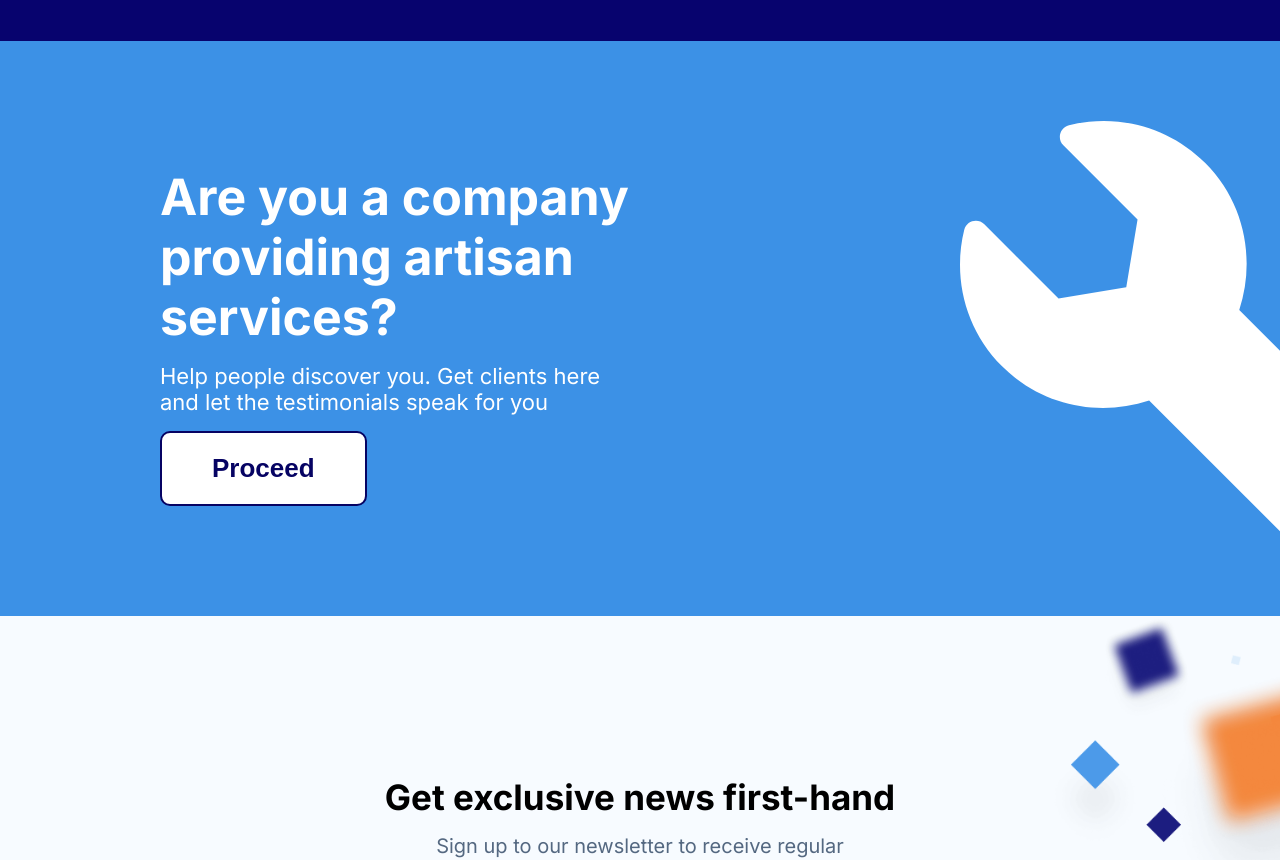
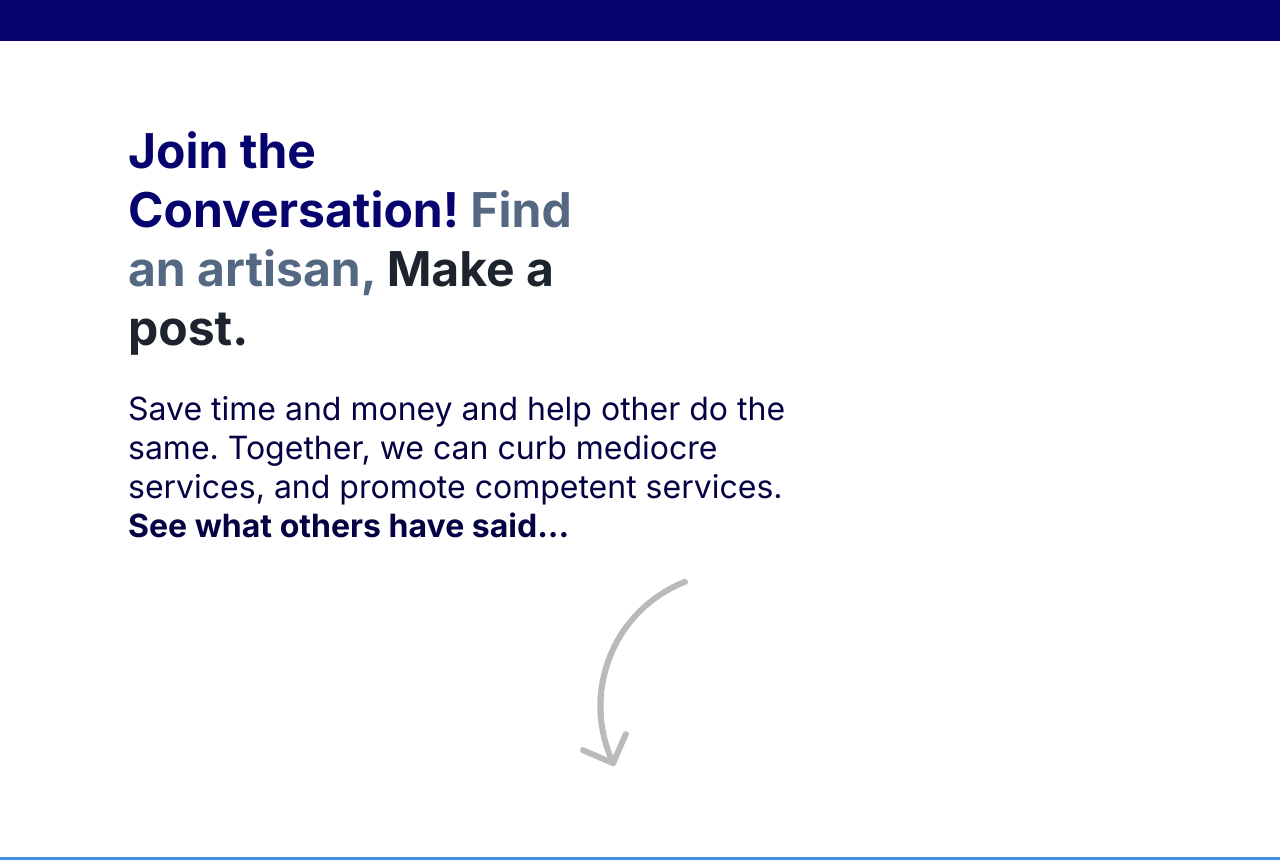
Before and after one commit to TalabiDele/fitfixam, a Next.js app: page / in a window 1280 px wide. Shown: the part 3180-4040 px from the top of the page. Built offline with nearby package versions, Linux system fonts and the light colour scheme; no server answers; a small style sheet from the web is missing.

Commit message:
action sections done

```diff
--- a/Components/Action/Action.js
+++ b/Components/Action/Action.js
@@ -13,8 +13,8 @@ const Action = () => {
         <div className="wrapper">
           <h1>Are you a company providing artisan services?</h1>
           <p>
-            Help people discover you. Get clients here and let the testimonials
-            speak for you
+            Help people discover you on <span>fitfixam</span>. Get clients here
+            and let the testimonials speak for you
           </p>
           <div className="btn">
             <Link href="/signup">
--- a/Components/Action/Style.js
+++ b/Components/Action/Style.js
@@ -13,31 +13,39 @@ export const Container = styled.div`
 `;
 
 export const Wrapper = styled.div`
-  display: flex;
+  /* display: flex; */
   width: 100%;
   margin: auto;
   justify-content: space-between;
   align-items: center;
-  padding-left: 10rem;
+  position: relative;
+  padding: 5rem 0rem;
 
   div.wrapper {
     width: 50%;
+    margin: auto;
+    text-align: center;
   }
 
   h1 {
-    font-size: 50px;
+    font-size: 56px;
     margin: 1rem 0rem;
   }
 
   p {
-    font-size: 22px;
-    margin-bottom: 1rem;
-    width: 80%;
+    font-size: 32px;
+    /* margin-bottom: 1rem; */
+    width: 90%;
+    margin: 0rem auto 1rem auto;
+
+    span {
+      color: #1b4167;
+      font-weight: 700;
+    }
   }
 
   div.wrench {
-    display: grid;
-    position: relative;
+    position: absolute;
     top: 3rem;
     overflow-x: clip;
     width: 20rem;
@@ -54,26 +62,26 @@ export const Wrapper = styled.div`
     margin: auto;
     justify-content: space-between;
     align-items: center;
-    padding-left: 10rem;
+    position: relative;
 
     div.wrapper {
       width: 50%;
     }
 
     h1 {
-      font-size: 50px;
+      font-size: 56px;
       margin: 1rem 0rem;
     }
 
     p {
-      font-size: 22px;
+      font-size: 32px;
       margin-bottom: 1rem;
-      width: 80%;
+      width: 90%;
     }
 
     div.wrench {
       display: grid;
-      position: relative;
+      position: absolute;
       top: 3rem;
       overflow-x: clip;
       width: 20rem;
--- /dev/null
+++ b/Components/Conversation/Conversation.js
@@ -0,0 +1,36 @@
+import React from "react";
+import { Container } from "./style";
+import Image from "next/image";
+import arrow from "@/public/Arrow-2.png";
+import TrendingCards from "../TrendingCards/TrendingCards";
+
+const Conversation = () => {
+  return (
+    <Container>
+      <div className="container">
+        <h1>
+          <span className="blue">Join the Conversation! </span>
+          <span className="grey">Find an artisan,</span>{" "}
+          <span className="dark">Make a post.</span>
+        </h1>
+        <p>
+          Save time and money and help other do the same. Together, we can curb
+          mediocre services, and promote competent services.
+          <strong> See what others have said...</strong>
+        </p>
+        <div className="img">
+          <Image
+            src={arrow}
+            alt="arrow"
+            width={200}
+            height={200}
+            objectFit="cover"
+          />
+        </div>
+      </div>
+      <TrendingCards />
+    </Container>
+  );
+};
+
+export default Conversation;
--- /dev/null
+++ b/Components/Conversation/style.js
@@ -0,0 +1,41 @@
+import styled from "styled-components";
+
+export const Container = styled.div`
+  width: 100%;
+  padding: 5rem 0rem;
+
+  div.container {
+    width: 80%;
+    margin: auto;
+
+    h1 {
+      font-size: 3rem;
+      width: 50%;
+      margin-bottom: 2rem;
+    }
+
+    p {
+      color: #040242;
+      font-size: 2rem;
+      width: 65%;
+    }
+
+    .blue {
+      color: #07036e;
+    }
+
+    .grey {
+      color: #546881;
+    }
+
+    .dark {
+      color: #1d242d;
+    }
+
+    .img {
+      display: grid;
+      justify-items: center;
+      margin-top: 2rem;
+    }
+  }
+`;
--- /dev/null
+++ b/Components/TrendingCards/TrendingCards.js
@@ -0,0 +1,12 @@
+import React from "react";
+import { Container } from "./style";
+
+const TrendingCards = () => {
+  return (
+    <Container>
+      <div className="container"></div>
+    </Container>
+  );
+};
+
+export default TrendingCards;
--- /dev/null
+++ b/Components/TrendingCards/style.js
@@ -0,0 +1,3 @@
+import styled from "styled-components";
+
+export const Container = styled.div``;
--- a/pages/index.js
+++ b/pages/index.js
@@ -6,7 +6,7 @@ import Review from "Components/ReviewSection/Review";
 import Action from "Components/Action/Action";
 import Subscribe from "Components/Subscribe/Subscribe";
 import SecondAction from "Components/Action/SecondAction";
-import Why from "@/components/Why/Why";
+import Conversation from "@/components/Conversation/Conversation";
 import Find from "@/components/Find/Find";
 import AuthContext from "@/context/AuthContext";
 import { useContext, useEffect, useState } from "react";
@@ -63,6 +63,7 @@ export default function Home() {
         <Hero />
         <Review />
         <Find />
+        <Conversation />
         <Action />
         <Subscribe />
         <SecondAction />
```
